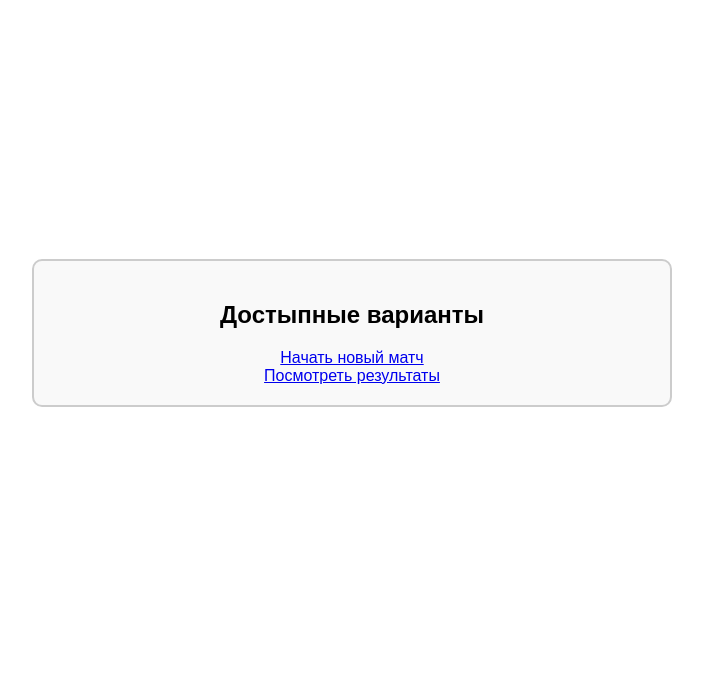
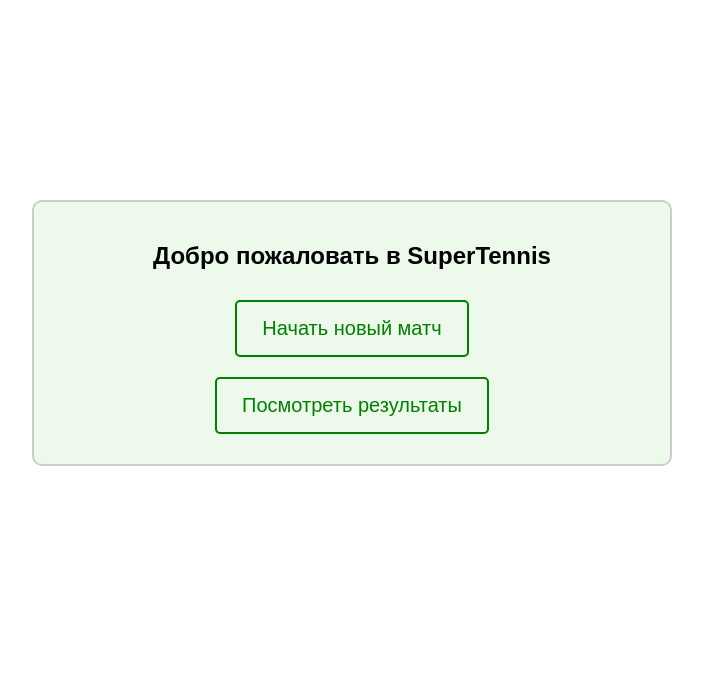
Before and after one commit to Pashosi/TennisMatchScoreboard, a Python web app: template view/templates/index.html in a window 1280 px wide. Shown: the part 144-837 px from the top of the page, without its empty margins (288-991 px from the left). Run offline with Jinja, Linux system fonts and the light colour scheme; the template is opened without the code that fills it, so the values that code supplies are empty.

Commit message:
fix: изменение оформления домашней страницы и ячеек в списке матчей

```diff
--- a/view/static/css/style.css
+++ b/view/static/css/style.css
@@ -47,8 +47,8 @@
     padding-left: auto;
     padding-right: auto;
     border-radius: 10px;
-    background-color: #f9f9f9;
-    min-weight: 50%;
+    background-color: #ecf9eb;
+    min-weight: 70%;
     min-width: 50%; /* Ограничиваем ширину табло */
     margin: auto; /* Центрируем табло */
 }
@@ -56,6 +56,7 @@
 .table {
     width: 100%; /* Ширина таблицы */
     margin-bottom: 20px; /* Отступ снизу */
+    min-width: 400px;
 }
 
 .row {
@@ -72,6 +73,7 @@
     flex: 1; /* Каждая ячейка занимает равное пространство */
     padding: 10px; /* Отступы внутри ячеек */
     border: 1px solid #ccc; /* Обводка для ячеек */
+    overflow: hidden; /* Обрезаем содержимое, если оно выходит за пределы ячейки */
 }
 
 .buttons {
--- a/view/templates/index.html
+++ b/view/templates/index.html
@@ -20,12 +20,16 @@
 
 <main>
     <div class="scoreboard">
-        <h2>Достыпные варианты</h2>
+        <h2>Добро пожаловать в SuperTennis</h2>
         <div>
-        	<a href="new-match.html">Начать новый матч</a>
+            <nav>
+                <a href="new-match.html">Начать новый матч</a>
+            </nav>
         </div>
         <div>
-        	<a href="matches.html">Посмотреть результаты</a>
+            <nav>
+                <a href="matches.html">Посмотреть результаты</a>
+            </nav>
         </div>
     </div>
 </main>
```
